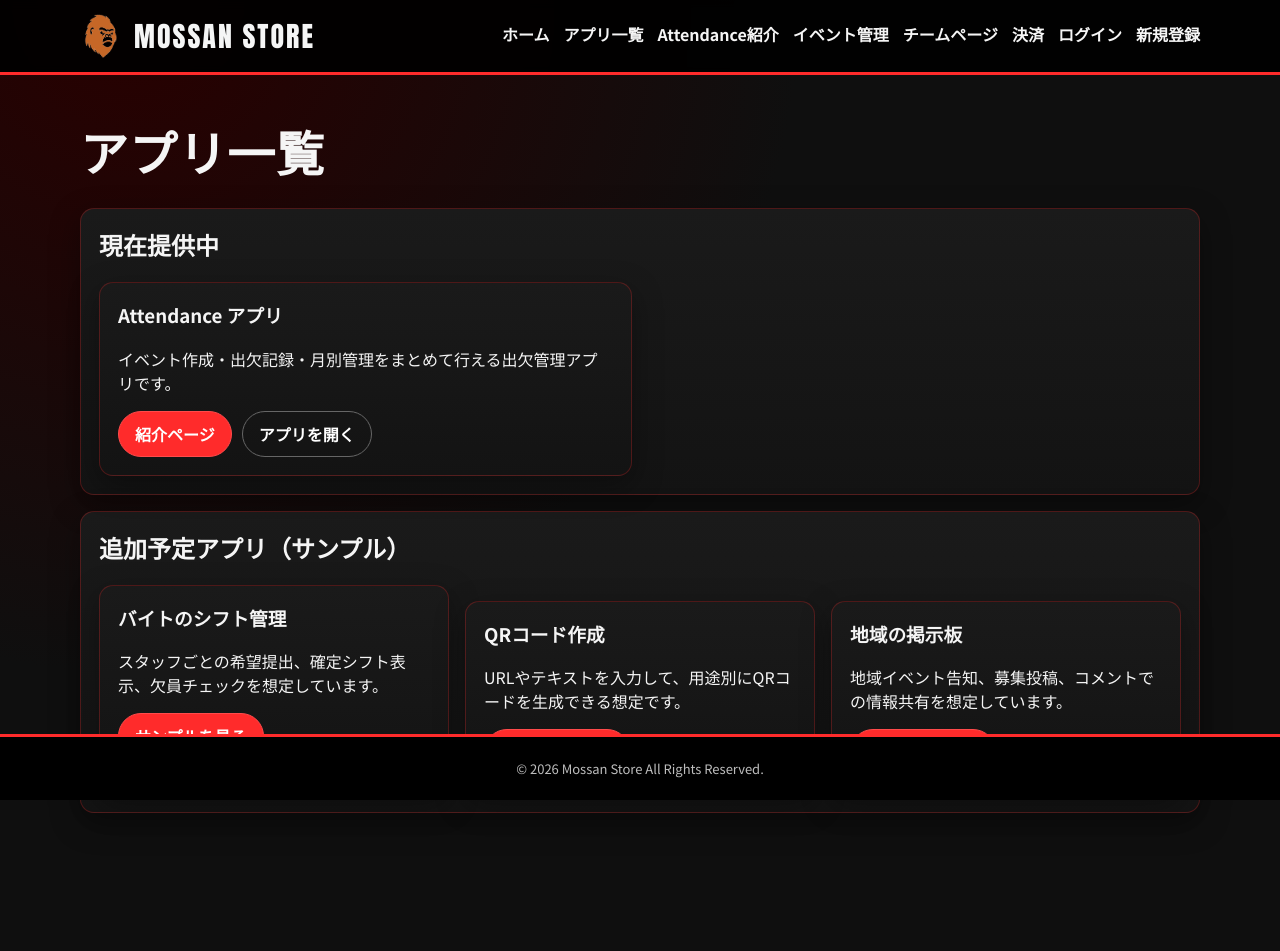
After one commit to ryosuke0612/mossan-store, a Python web app: template templates/apps.html in a window 1280 px wide. The commit adds this page. Run offline with Jinja, Linux system fonts and the light colour scheme; the template is opened without the code that fills it, so the values that code supplies are empty.

Commit message:
codex アプリ一覧ページ、リンク、各種アプリサンプルを追加

```diff
--- /dev/null
+++ b/templates/apps.html
@@ -0,0 +1,44 @@
+{% extends "base.html" %}
+
+{% block title %}Mossan Store | アプリ一覧{% endblock %}
+
+{% block content %}
+<h1 class="page-title">アプリ一覧</h1>
+
+<section class="panel">
+  <h2 style="margin-top:0;">現在提供中</h2>
+  <div class="grid-2">
+    <article class="panel">
+      <h3 style="margin-top:0;">Attendance アプリ</h3>
+      <p>イベント作成・出欠記録・月別管理をまとめて行える出欠管理アプリです。</p>
+      <div class="btn-row">
+        <a href="{{ url_for('attendance_description') }}" class="btn">紹介ページ</a>
+        <a href="{{ url_for('index') }}" class="btn secondary">アプリを開く</a>
+      </div>
+    </article>
+  </div>
+</section>
+
+<section class="panel">
+  <h2 style="margin-top:0;">追加予定アプリ（サンプル）</h2>
+  <div class="grid-3">
+    <article class="panel">
+      <h3 style="margin-top:0;">バイトのシフト管理</h3>
+      <p>スタッフごとの希望提出、確定シフト表示、欠員チェックを想定しています。</p>
+      <a href="{{ url_for('shift_app') }}" class="btn">サンプルを見る</a>
+    </article>
+
+    <article class="panel">
+      <h3 style="margin-top:0;">QRコード作成</h3>
+      <p>URLやテキストを入力して、用途別にQRコードを生成できる想定です。</p>
+      <a href="{{ url_for('qrcode_app') }}" class="btn">サンプルを見る</a>
+    </article>
+
+    <article class="panel">
+      <h3 style="margin-top:0;">地域の掲示板</h3>
+      <p>地域イベント告知、募集投稿、コメントでの情報共有を想定しています。</p>
+      <a href="{{ url_for('noticeboard_app') }}" class="btn">サンプルを見る</a>
+    </article>
+  </div>
+</section>
+{% endblock %}
--- a/templates/base.html
+++ b/templates/base.html
@@ -259,6 +259,7 @@ th { background: #1b1b1b; color: #ffcbcb; }
     </button>
     <nav class="top-nav" id="top-nav">
       <a href="{{ url_for('home') }}">ホーム</a>
+      <a href="{{ url_for('apps_list') }}">アプリ一覧</a>
       <a href="{{ url_for('attendance_description') }}">Attendance紹介</a>
       <a href="{{ url_for('index') }}">イベント管理</a>
       <a href="{{ url_for('team_page') }}">チームページ</a>
```
Also changed, not shown: app.py (+20 -0 lines), templates/home.html (+6 -5 lines), templates/noticeboard.html (added, +19 -0 lines), templates/qrcode.html (added, +19 -0 lines), templates/shift.html (added, +19 -0 lines).
